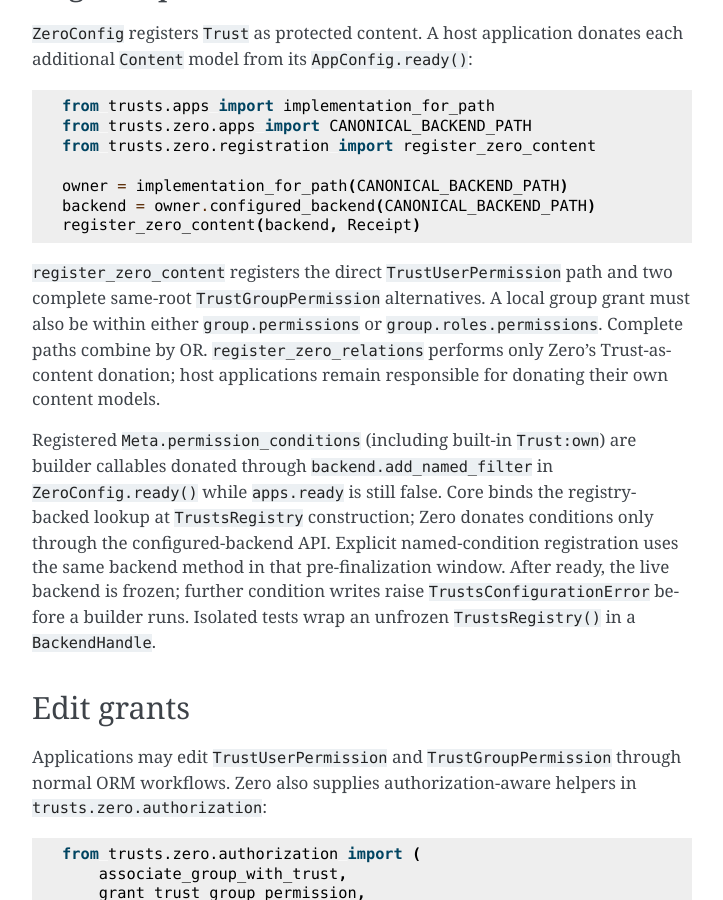
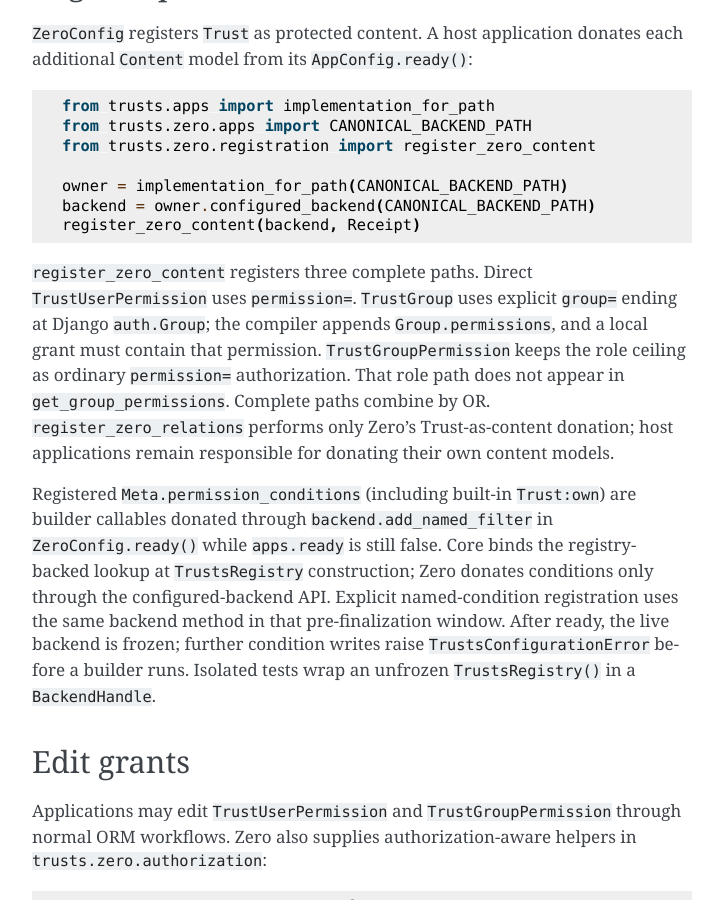
Before and after one commit to django-trusts/django-trusts-zero, a Sphinx documentation site: the page built from docs/source/index.rst, in a window 1280 px wide and 900 px high, scrolled down 1952 px. Shown: the whole window, without its empty margins (388-1111 px from the left). Built offline with Sphinx 7.4.7, drawn with Linux system fonts in a browser that asks for light colours.

Commit message:
#248 continue explicit group registration files

```diff
--- a/docs/source/index.rst
+++ b/docs/source/index.rst
@@ -111,13 +111,16 @@ donates each additional ``Content`` model from its ``AppConfig.ready()``:
    backend = owner.configured_backend(CANONICAL_BACKEND_PATH)
    register_zero_content(backend, Receipt)
 
-``register_zero_content`` registers the direct
-``TrustUserPermission`` path and two complete same-root
-``TrustGroupPermission`` alternatives. A local group grant must also be
-within either ``group.permissions`` or ``group.roles.permissions``. Complete
-paths combine by OR. ``register_zero_relations`` performs only Zero's
-Trust-as-content donation; host applications remain responsible for donating
-their own content models.
+``register_zero_content`` registers three complete paths. Direct
+``TrustUserPermission`` uses ``permission=``. ``TrustGroup`` uses
+explicit ``group=`` ending at Django ``auth.Group``; the compiler
+appends ``Group.permissions``, and a local grant must contain that
+permission. ``TrustGroupPermission`` keeps the role ceiling as ordinary
+``permission=`` authorization. That role path does not appear in
+``get_group_permissions``. Complete paths combine by OR.
+``register_zero_relations`` performs only Zero's Trust-as-content
+donation; host applications remain responsible for donating their own
+content models.
 
 Registered ``Meta.permission_conditions`` (including built-in
 ``Trust:own``) are builder callables donated through
```
Also changed, not shown: 4 other files.
